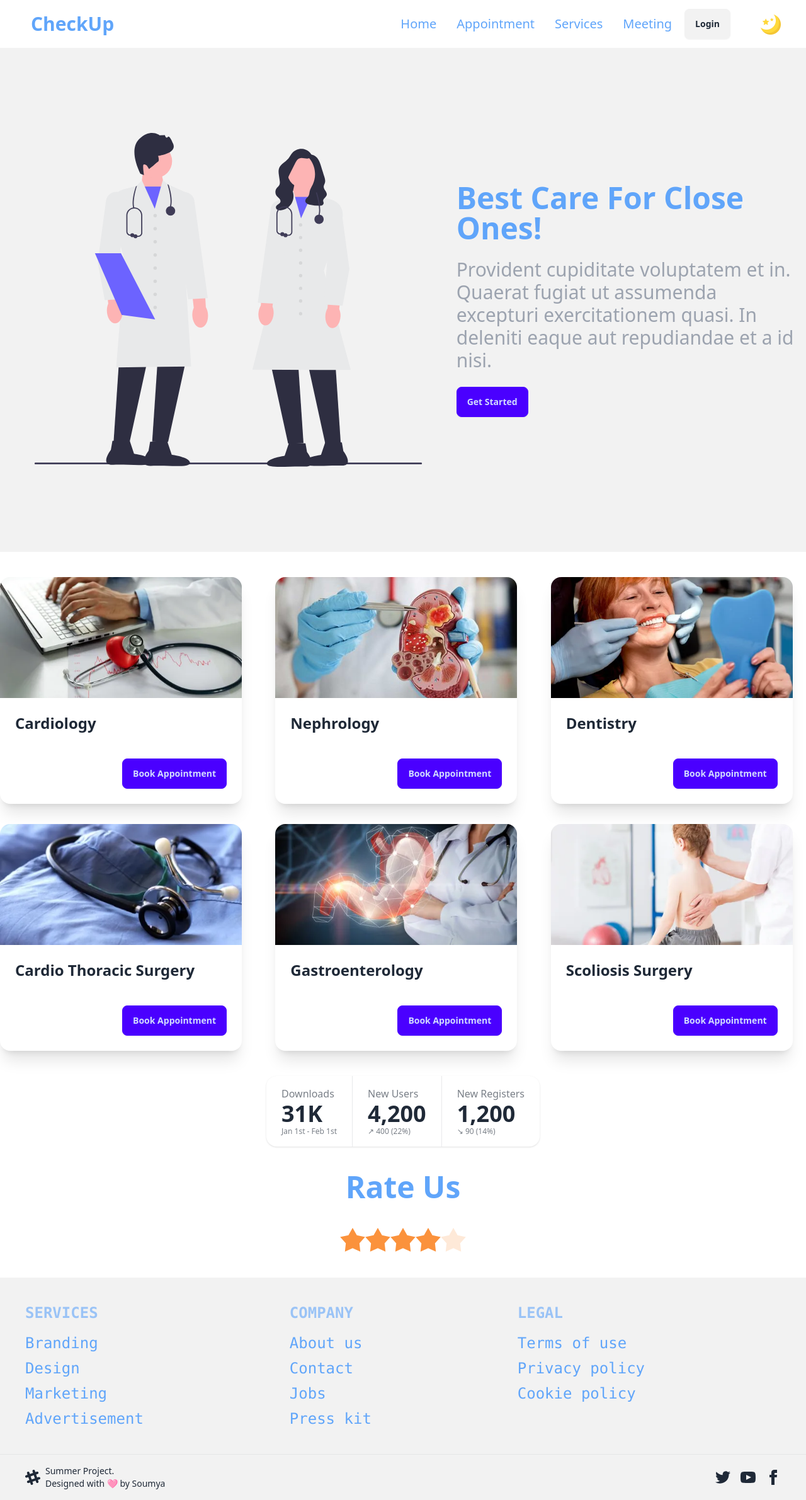
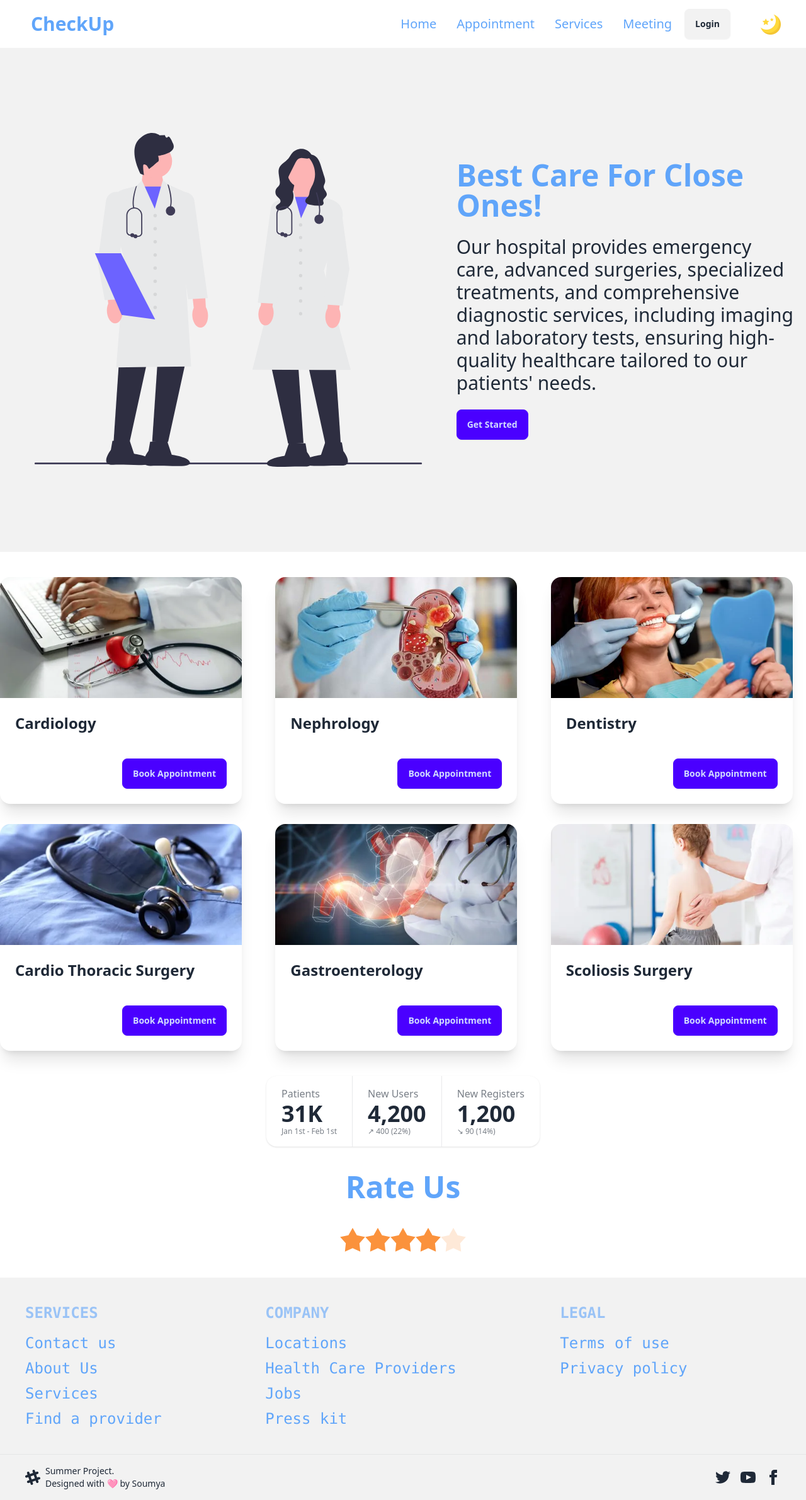
Before and after one commit to imshruti470/MedHelp, a React (Create React App) app: page /Services in a window 1280 px wide. Shown: the whole page at 63% size. Built offline with nearby package versions, Linux system fonts and the light colour scheme.

Commit message:
new commit

```diff
--- a/src/components/Footer.jsx
+++ b/src/components/Footer.jsx
@@ -7,7 +7,7 @@ const Footer = () => {
       <div className="flex justify-center items-center mt-10 mb-10">
         <div className="stats stats-vertical lg:stats-horizontal shadow">
           <div className="stat">
-            <div className="stat-title">Downloads</div>
+            <div className="stat-title">Patients</div>
             <div className="stat-value">31K</div>
             <div className="stat-desc">Jan 1st - Feb 1st</div>
           </div>
@@ -65,15 +65,15 @@ const Footer = () => {
       >
         <nav>
           <h6 className="footer-title">Services</h6>
-          <Link to="/" className="link link-hover">Branding</Link>
-          <Link to="/" className="link link-hover">Design</Link>
-          <Link to="/" className="link link-hover">Marketing</Link>
-          <Link to="/" className="link link-hover">Advertisement</Link>
+          <Link to="/" className="link link-hover">Contact us</Link>
+          <Link to="/" className="link link-hover">About Us</Link>
+          <Link to="/" className="link link-hover">Services</Link>
+          <Link to="/" className="link link-hover">Find a provider</Link>
         </nav>
         <nav>
           <h6 className="footer-title">Company</h6>
-          <Link to="/" className="link link-hover">About us</Link>
-          <Link to="/" className="link link-hover">Contact</Link>
+          <Link to="/" className="link link-hover">Locations</Link>
+          <Link to="/" className="link link-hover">Health Care Providers</Link>
           <Link to="/" className="link link-hover">Jobs</Link>
           <Link to="/" className="link link-hover">Press kit</Link>
         </nav>
@@ -81,7 +81,7 @@ const Footer = () => {
           <h6 className="footer-title">Legal</h6>
           <Link to="/" className="link link-hover">Terms of use</Link>
           <Link to="/" className="link link-hover">Privacy policy</Link>
-          <Link to="/" className="link link-hover">Cookie policy</Link>
+
         </nav>
       </footer>
       <footer className="footer px-10 py-4 border-t bg-base-200 text-base-content border-base-300">
--- a/src/components/Hero.jsx
+++ b/src/components/Hero.jsx
@@ -18,9 +18,7 @@ const Hero = () => {
             <div>
               <h1 className="text-5xl font-bold">Best Care For Close Ones!</h1>
               <p className="py-6 text-3xl text-gray-900">
-                Provident cupiditate voluptatem et in. Quaerat fugiat ut
-                assumenda excepturi exercitationem quasi. In deleniti eaque aut
-                repudiandae et a id nisi.
+              Welcome to CheckUp, where compassionate care meets cutting-edge technology,dedicated to providing exceptional medical services tailored to meet the diverse needs of our community,ensuring that every patient receives the highest quality healthcare they deserve.
               </p>
               <button className="btn btn-primary color-blue-400">
                 Get Started
--- a/src/components/Services.jsx
+++ b/src/components/Services.jsx
@@ -22,10 +22,8 @@ const Services = () => {
           <img src={haha} alt=""/>
           <div>
             <h1 className="text-5xl font-bold">Best Care For Close Ones!</h1>
-            <p className="py-6 text-3xl text-gray-400">
-              Provident cupiditate voluptatem et in. Quaerat fugiat ut assumenda
-              excepturi exercitationem quasi. In deleniti eaque aut repudiandae
-              et a id nisi.
+            <p className="py-6 text-3xl text-gray-800">
+            Our hospital provides emergency care, advanced surgeries, specialized treatments, and comprehensive diagnostic services, including imaging and laboratory tests, ensuring high-quality healthcare tailored to our patients' needs.
             </p>
             <button className="btn btn-primary color-blue-400">
               Get Started
```
